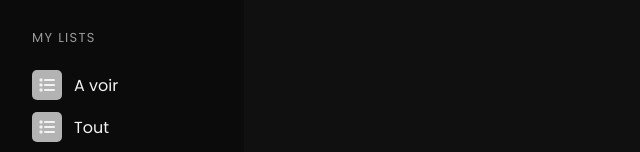
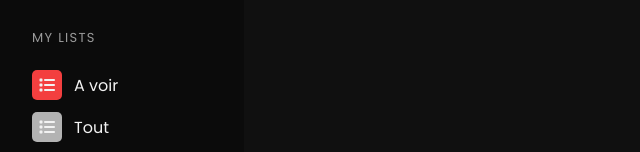
Before and after one commit to dwesh163/Movielist, a React (Vite) app: page / in a window 1280 px wide. Shown: the part 298-450 px from the top of the page, without its empty margins (0-640 px from the left). Built offline with nearby package versions, Linux system fonts and the light colour scheme.

Commit message:
[fix] if no background

```diff
--- a/src/components/menu/List.jsx
+++ b/src/components/menu/List.jsx
@@ -5,7 +5,6 @@ let list = {
 	'43758394573945798': {
 		name: 'A voir',
 		description: 'lorem balalalalal lda asdl sad asd ef wf wefssdf sdf gre',
-		background: ['#b3b3b3', 'fas fa-list'],
 	},
 	'437583234573945798': {
 		name: 'Tout',
@@ -20,12 +19,20 @@ let list = {
 };
 
 for (const id in list) {
-	let color = list[id].background[0];
-	let size = list[id].background[2];
+	let color, size, icon;
+
+	if (list[id].background) {
+		color = list[id].background[0];
+		size = list[id].background[2];
+		icon = list[id]['background'][1];
+	} else {
+		color = '#F33F3F';
+		icon = 'fas fa-list';
+	}
 	elementList.push(
-		<div key={id} className="listElement">
+		<div key={id} className="listElement" onClick={() => console.log(list[id]['name'])}>
 			<div className="listLogo" style={{ backgroundColor: color, fontSize: size }}>
-				<i className={list[id]['background'][1]}></i>
+				<i className={icon}></i>
 			</div>
 			<p>{list[id]['name']}</p>
 		</div>
```
